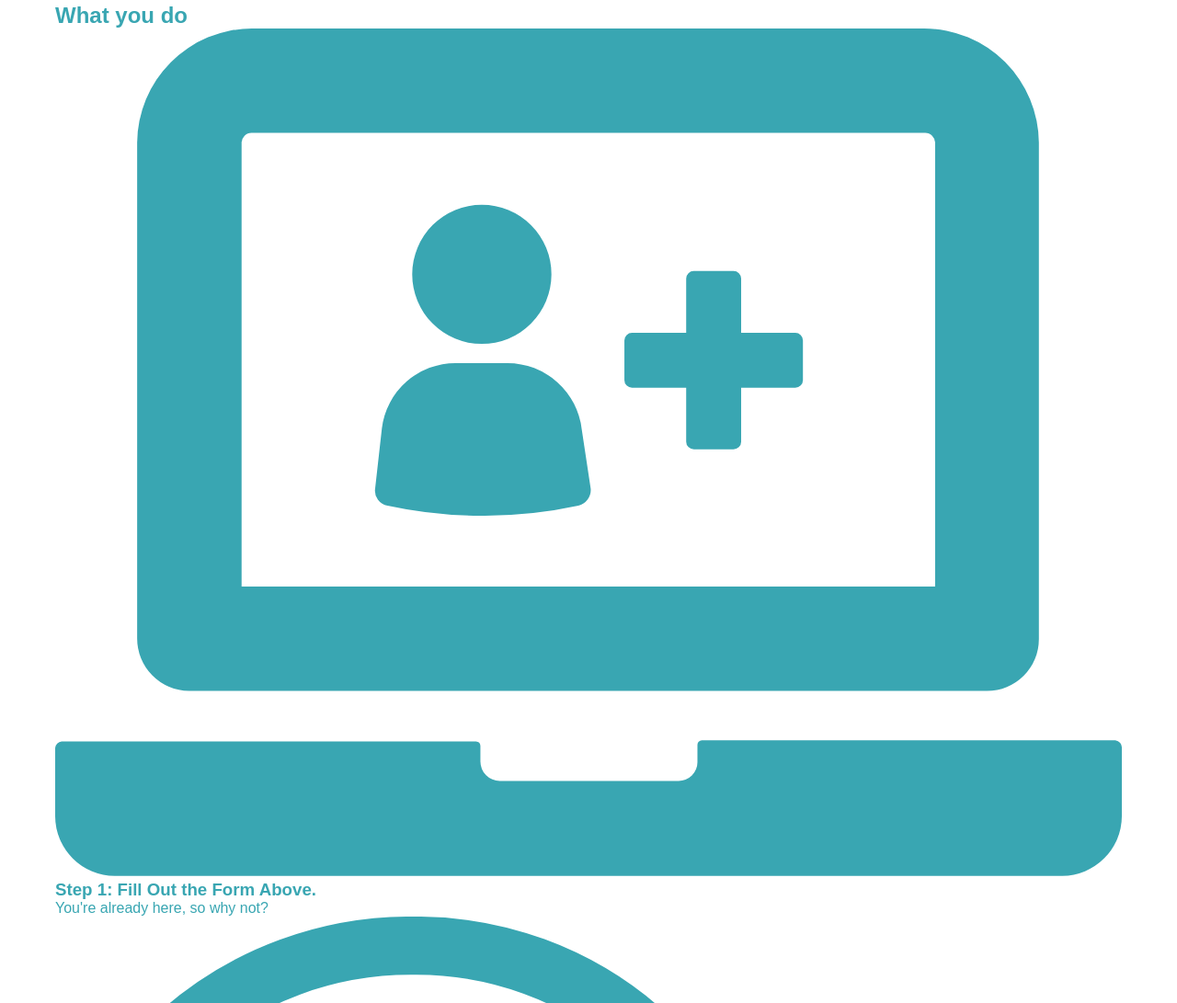
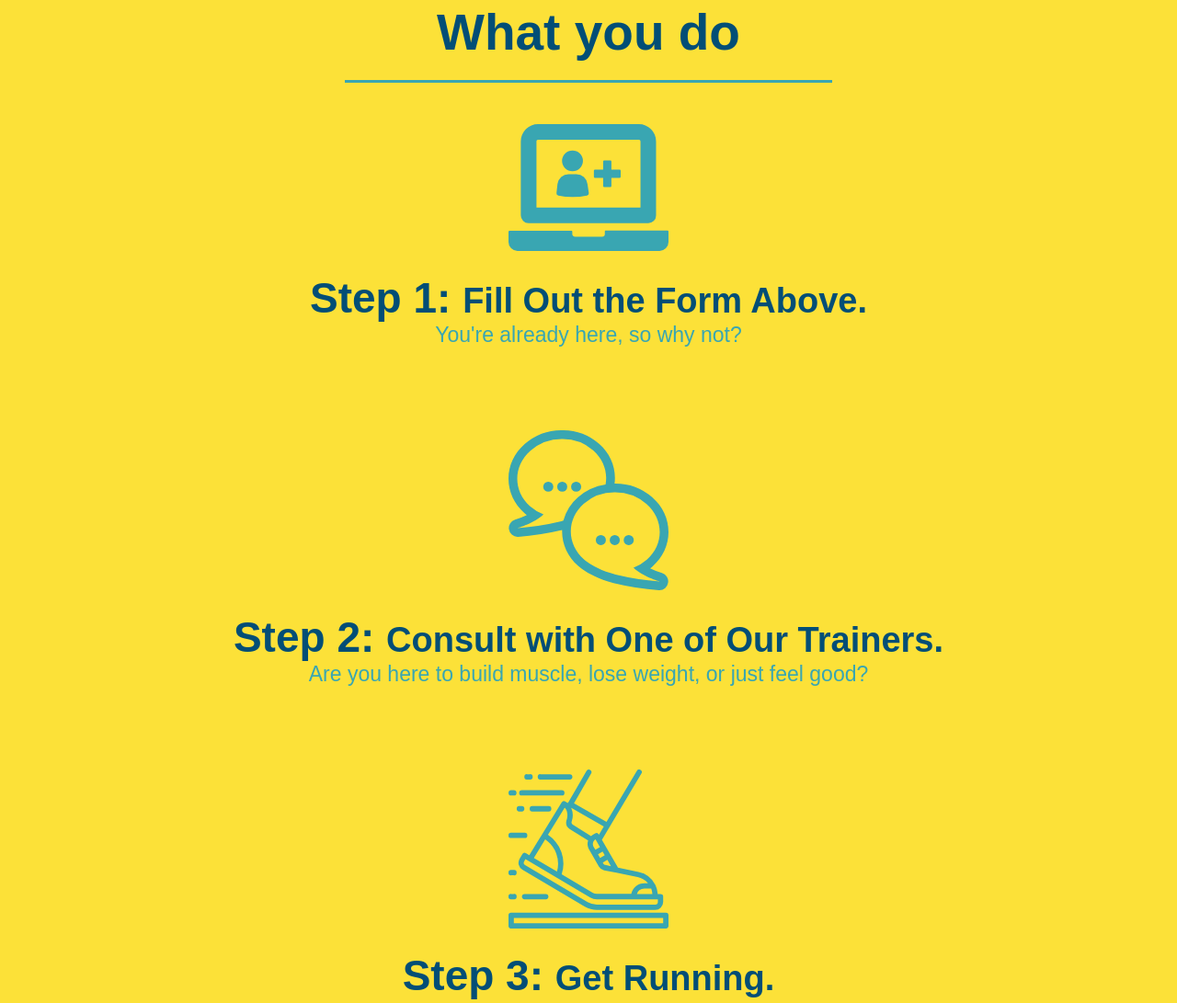
Before and after one commit to fmatthew40/run-buddy, a plain HTML site: page index.html in a window 1280 px wide. Shown: the part 1117-2208 px from the top of the page at 92% size. Drawn offline with Linux system fonts and the light colour scheme.

Commit message:
style what you do

```diff
--- a/assets/css/style.css
+++ b/assets/css/style.css
@@ -111,15 +111,6 @@ section {
 .intro {
     text-align: center;
 }
-.intro h2 {
-    font-size: 55px;
-    color: #024e76;
-    margin-bottom: 35px;
-    padding: 0 100px 20px 100px;
-    border-bottom: 3px solid;
-    border-color: #fce138;
-    display: inline-block;
-}
 .intro p {
     line-height: 1.7;
     color: #39a6b2;
@@ -127,3 +118,40 @@ section {
     font-size: 20px;
     margin: 0 auto;
 }
+.steps {
+    text-align: center;
+    background: #fce138;
+}
+.section-title {
+    font-size: 55px;
+    color: #024e76;
+    margin-bottom: 35px;
+    padding: 0 100px 20px 100px;
+    display: inline-block;
+    border-bottom: 3px solid;
+}
+.primary-border {
+    border-color: #fce138;
+}
+.secondary-border {
+    border-color: #39a6b2;
+}
+.steps div {
+    margin-bottom: 80px;
+}
+.steps img {
+    width: 15%;
+    margin: 10px 0;
+}
+.steps h3 {
+    color: #024e76;
+    font-size: 46px;
+    margin-top: 10px;
+}
+.steps p {
+    color: #39a6b2;
+    font-size: 23px;
+}
+.steps span {
+    font-size: 38px;
+}
--- a/index.html
+++ b/index.html
@@ -66,36 +66,36 @@
             </section>
 
             <section id="what-we-do" class="intro">
-                <h2>
+                <h2 class="section-title primary-border">
                     What We Do
                 </h2>
                 <p>
                     butcher selfies chambray shabby chic gentrify readymade yr Echo Park XOXO Tumblr normcore Banksy direct trade Blue Bottle chillwave you probably haven't heard of them single-origin coffee Vice fanny pack fixie Odd Future Austin fingerstache pickled twee synth Wes Anderson Thundercats viral bitters flannel meggings narwhal Marfa Schlitz sustainable Intelligentsia umami deep v craft
                 </p>
             </section>
-            <section id="what-you-do">
-                <h2>
+            <section id="what-you-do" class="steps">
+                <h2 class="section-title secondary-border">
                     What you do
                 </h2>
                 <div>
                     <img src="./assets/Images/step-1.svg" alt="" />
                 <div>
-                    <h3> Step 1: Fill Out the Form Above.</h3>
+                    <h3> Step 1: <span>Fill Out the Form Above.</span></h3>
                     <p>You're already here, so why not?</p>
                 </div>
                 <div>
                     <img src="./assets/Images/step-2.svg" alt=""/>
-                    <h3>Step 2: Consult with One of Our Trainers.</h3>
+                    <h3>Step 2: <span>Consult with One of Our Trainers.</span></h3>
                     <p>Are you here to build muscle, lose weight, or just feel good?</p>
                 </div>
                 <div>
                     <img src="./assets/Images/step-3.svg" alt="" />
-                <h3>Step 3: Get Running.</h3>
+                <h3>Step 3: <span>Get Running.</span></h3>
                 <p>Hit the ground running (literally) once your trainer lays out your plan.</p>
                 </div>
                 <div>
                     <img src="./assets/Images/step-4.svg" alt="" />
-                    <h3>Step 4: See Results.</h3>
+                    <h3>Step 4: <span>See Results.</span></h3>
                     <p>Bi-weekly checkins with your trainer will keep you focused</p>
                 </div>
             </section>
```
